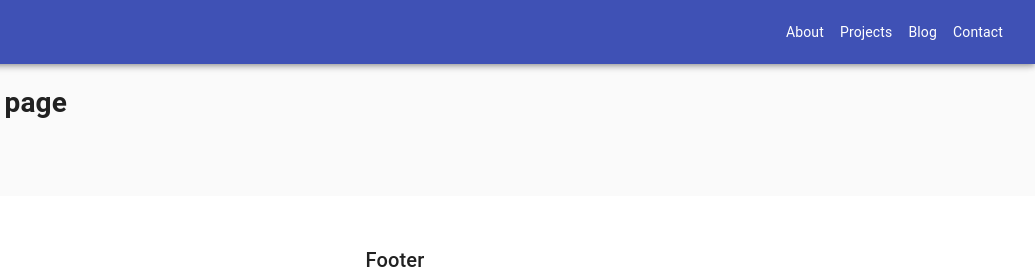
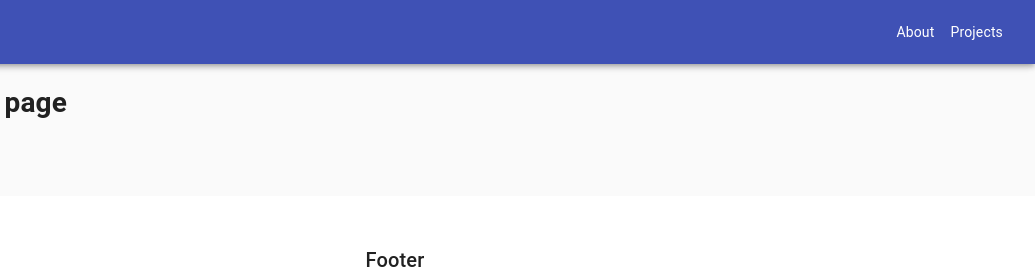
Before and after one commit to LiWei512/portfolios, a Gatsby site: page /page-2 in a window 1280 px wide. Shown: the top 280 px of the page, 245-1280 px from the left. Built offline with nearby package versions, Linux system fonts and the light colour scheme; Gatsby itself is replaced by a stand-in of ours.

Commit message:
disable blog and contact menu temporarily

```diff
--- a/src/components/header.js
+++ b/src/components/header.js
@@ -53,14 +53,14 @@
     to: '/projects',
     title: 'Projects',
   },
-  {
-    to: '/blog',
-    title: 'Blog',
-  },
-  {
-    to: '/contact',
-    title: 'Contact',
-  },
+  // {
+  //   to: '/blog',
+  //   title: 'Blog',
+  // },
+  // {
+  //   to: '/contact',
+  //   title: 'Contact',
+  // },
 ];
 
 const Header = (props) => {
```
